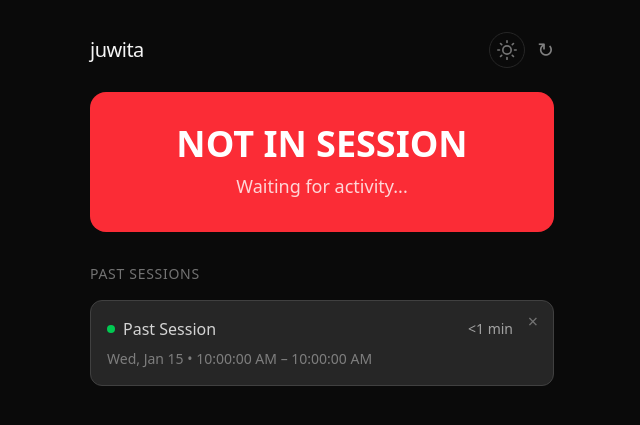
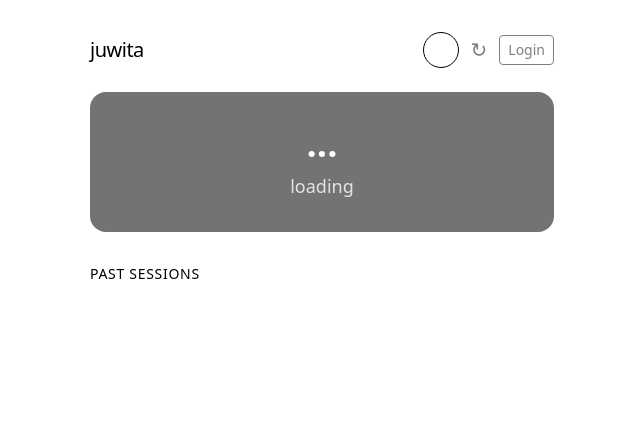
Before and after one commit to jacerniello/juwita, a Django app: page / in a window 1280 px wide. Shown: the top 425 px of the page, without its empty margins (318-958 px from the left). Run offline with Django 5.2, Linux system fonts and the light colour scheme; tables that the repository leaves empty hold one stand-in row (values such as "Sample post"); style sheets or scripts are compiled from the project's sources; some libraries are stand-ins or nearby versions.

Commit message:
Add admin authentication for editing sessions
- Login/logout system using Django auth
- Non-admin users can view sessions, notes, photos (read-only)
- Admin users can edit times, notes, upload/delete photos, delete sessions
- Delete buttons hidden for non-admin users
- Login modal for admin authentication

Co-Authored-By: Claude Opus 4.5 <noreply@anthropic.com>

```diff
--- a/juwita/activity/templates/activity/index.html
+++ b/juwita/activity/templates/activity/index.html
@@ -23,6 +23,7 @@
                     </svg>
                 </button>
                 <button id="refreshButton" class="opacity-50 hover:opacity-100 transition-all text-xl">↻</button>
+                <button id="authButton" class="opacity-50 hover:opacity-100 transition-all text-sm px-2 py-1 rounded border border-current">Login</button>
             </div>
         </div>
 
@@ -50,8 +51,8 @@
 
             <input type="hidden" id="modal-meeting-id">
 
-            <!-- Time inputs -->
-            <div class="grid grid-cols-2 gap-4 mb-4">
+            <!-- Time inputs (admin only) -->
+            <div id="modal-times" class="grid grid-cols-2 gap-4 mb-4 hidden">
                 <div>
                     <label class="block text-sm opacity-60 mb-1">Start Time</label>
                     <input type="datetime-local" id="modal-start" class="w-full px-3 py-2 rounded-lg modal-input">
@@ -61,25 +62,49 @@
                     <input type="datetime-local" id="modal-end" class="w-full px-3 py-2 rounded-lg modal-input">
                 </div>
             </div>
+            <!-- Time display (non-admin) -->
+            <div id="modal-times-readonly" class="mb-4">
+                <p class="text-sm opacity-60 mb-1">Time</p>
+                <p id="modal-time-display" class="text-lg"></p>
+            </div>
 
             <!-- Notes -->
             <div class="mb-4">
                 <label class="block text-sm opacity-60 mb-1">Notes</label>
-                <textarea id="modal-notes" rows="4" class="w-full px-3 py-2 rounded-lg modal-input resize-none" placeholder="Add notes..."></textarea>
+                <textarea id="modal-notes" rows="4" class="w-full px-3 py-2 rounded-lg modal-input resize-none" placeholder="No notes yet"></textarea>
             </div>
 
             <!-- Photos -->
             <div class="mb-4">
                 <label class="block text-sm opacity-60 mb-2">Photos</label>
                 <div id="modal-photos" class="grid grid-cols-3 gap-2 mb-2"></div>
-                <label class="inline-flex items-center gap-2 px-4 py-2 rounded-lg cursor-pointer modal-upload-btn">
+                <label id="photo-upload-btn" class="inline-flex items-center gap-2 px-4 py-2 rounded-lg cursor-pointer modal-upload-btn hidden">
                     <span>+ Add Photo</span>
                     <input type="file" id="photo-input" accept="image/*" class="hidden" onchange="uploadPhoto()">
                 </label>
             </div>
 
-            <!-- Save button -->
-            <button onclick="saveSession()" class="w-full py-3 rounded-lg bg-green-500 text-white font-medium hover:bg-green-600 transition-colors">Save Changes</button>
+            <!-- Save button (admin only) -->
+            <button id="modal-save-btn" onclick="saveSession()" class="w-full py-3 rounded-lg bg-green-500 text-white font-medium hover:bg-green-600 transition-colors hidden">Save Changes</button>
+        </div>
+    </div>
+
+    <!-- Login Modal -->
+    <div id="login-modal" class="fixed inset-0 z-50 hidden">
+        <div class="absolute inset-0 bg-black/50" onclick="closeLoginModal()"></div>
+        <div class="absolute top-1/2 left-1/2 -translate-x-1/2 -translate-y-1/2 w-full max-w-sm modal-content rounded-2xl p-6">
+            <button onclick="closeLoginModal()" class="absolute top-4 right-4 text-2xl opacity-50 hover:opacity-100">&times;</button>
+            <h2 class="text-xl font-medium mb-6">Admin Login</h2>
+            <div class="mb-4">
+                <label class="block text-sm opacity-60 mb-1">Username</label>
+                <input type="text" id="login-username" class="w-full px-3 py-2 rounded-lg modal-input">
+            </div>
+            <div class="mb-4">
+                <label class="block text-sm opacity-60 mb-1">Password</label>
+                <input type="password" id="login-password" class="w-full px-3 py-2 rounded-lg modal-input" onkeypress="if(event.key==='Enter')doLogin()">
+            </div>
+            <p id="login-error" class="text-red-500 text-sm mb-4 hidden">Invalid credentials</p>
+            <button onclick="doLogin()" class="w-full py-3 rounded-lg bg-green-500 text-white font-medium hover:bg-green-600 transition-colors">Login</button>
         </div>
     </div>
 
@@ -174,6 +199,68 @@
             localStorage.setItem('theme', isDark ? 'dark' : 'light');
             applyTheme();
         });
+
+        // Auth
+        let isAdmin = false;
+        function checkAuth() {
+            fetch('/api/auth/status/')
+                .then(r => r.json())
+                .then(data => {
+                    isAdmin = data.authenticated;
+                    updateAuthUI();
+                });
+        }
+
+        function updateAuthUI() {
+            const btn = document.getElementById('authButton');
+            btn.textContent = isAdmin ? 'Logout' : 'Login';
+        }
+
+        function openLoginModal() {
+            document.getElementById('login-modal').classList.remove('hidden');
+            document.getElementById('login-error').classList.add('hidden');
+        }
+
+        function closeLoginModal() {
+            document.getElementById('login-modal').classList.add('hidden');
+        }
+
+        function doLogin() {
+            const username = document.getElementById('login-username').value;
+            const password = document.getElementById('login-password').value;
+            fetch('/api/auth/login/', {
+                method: 'POST',
+                headers: { 'Content-Type': 'application/json' },
+                body: JSON.stringify({ username, password })
+            })
+            .then(r => {
+                if (r.ok) {
+                    closeLoginModal();
+                    isAdmin = true;
+                    updateAuthUI();
+                    lastMeetingsHash = null;
+                    loadMeetings();
+                } else {
+                    document.getElementById('login-error').classList.remove('hidden');
+                }
+            });
+        }
+
+        function doLogout() {
+            fetch('/api/auth/logout/').then(() => {
+                isAdmin = false;
+                updateAuthUI();
+                lastMeetingsHash = null;
+                loadMeetings();
+            });
+        }
+
+        document.getElementById('authButton').addEventListener('click', () => {
+            if (isAdmin) doLogout();
+            else openLoginModal();
+        });
+
+        checkAuth();
 
         // Utilities
         function formatTime(isoString) {
@@ -285,9 +372,10 @@
                         sessionsEl.innerHTML = '<p class="opacity-40 text-sm py-4 text-center">No sessions recorded yet</p>';
                     } else {
                         sessionsEl.innerHTML = entries.slice(0, 15).map(e => {
+                            const deleteBtn = isAdmin ? `<button onclick="event.stopPropagation(); deleteSession(${e.id})" class="delete-btn" style="position: absolute; top: 8px; right: 8px; width: 24px; height: 24px; display: flex; align-items: center; justify-content: center; font-size: 18px; background: none; border: none; cursor: pointer;">&times;</button>` : '';
                             return `<div class="session-card rounded-xl p-4 transition-all cursor-pointer" style="position: relative;" onclick="openSession(${e.id})">
-                                <button onclick="event.stopPropagation(); deleteSession(${e.id})" class="delete-btn" style="position: absolute; top: 8px; right: 8px; width: 24px; height: 24px; display: flex; align-items: center; justify-content: center; font-size: 18px; background: none; border: none; cursor: pointer;">&times;</button>
-                                <div class="flex justify-between items-center mb-2" style="padding-right: 24px;">
+                                ${deleteBtn}
+                                <div class="flex justify-between items-center mb-2" style="padding-right: ${isAdmin ? '24px' : '0'};">`;
                                     <span class="inline-flex items-center gap-2">
                                         <span class="w-2 h-2 rounded-full bg-green-500"></span>
                                         <span class="font-medium text-green-600 session-text">Past Session</span>
@@ -320,6 +408,20 @@
                     document.getElementById('modal-start').value = data.start.slice(0, 16);
                     document.getElementById('modal-end').value = data.end ? data.end.slice(0, 16) : '';
                     document.getElementById('modal-notes').value = data.notes || '';
+                    document.getElementById('modal-notes').readOnly = !isAdmin;
+
+                    // Show time display for non-admin
+                    const startDate = new Date(data.start);
+                    const endDate = data.end ? new Date(data.end) : null;
+                    document.getElementById('modal-time-display').textContent =
+                        formatDate(data.start) + ' • ' + formatTime(data.start) + (endDate ? ' – ' + formatTime(data.end) : '');
+
+                    // Toggle admin/non-admin elements
+                    document.getElementById('modal-times').classList.toggle('hidden', !isAdmin);
+                    document.getElementById('modal-times-readonly').classList.toggle('hidden', isAdmin);
+                    document.getElementById('modal-save-btn').classList.toggle('hidden', !isAdmin);
+                    document.getElementById('photo-upload-btn').classList.toggle('hidden', !isAdmin);
+
                     renderPhotos(data.photos);
                     document.getElementById('modal').classList.remove('hidden');
                 });
@@ -334,12 +436,13 @@
             if (photos.length === 0) {
                 container.innerHTML = '<p class="col-span-3 text-sm opacity-40">No photos yet</p>';
             } else {
-                container.innerHTML = photos.map(p => `
-                    <div class="relative group">
-                        <img src="${p.url}" class="w-full h-20 object-cover rounded-lg">
-                        <button onclick="deletePhoto(${p.id})" class="absolute top-1 right-1 w-5 h-5 bg-red-500 text-white rounded-full text-xs opacity-0 group-hover:opacity-100 transition-opacity">&times;</button>
-                    </div>
-                `).join('');
+                container.innerHTML = photos.map(p => {
+                    const deleteBtn = isAdmin ? `<button onclick="deletePhoto(${p.id})" class="absolute top-1 right-1 w-5 h-5 bg-red-500 text-white rounded-full text-xs opacity-0 group-hover:opacity-100 transition-opacity">&times;</button>` : '';
+                    return `<div class="relative group">
+                        <img src="${p.url}" class="w-full h-20 object-cover rounded-lg cursor-pointer" onclick="window.open('${p.url}', '_blank')">
+                        ${deleteBtn}
+                    </div>`;
+                }).join('');
             }
         }
 
--- a/juwita/activity/urls.py
+++ b/juwita/activity/urls.py
@@ -15,4 +15,10 @@ urlpatterns = [
     path('api/meetings/<int:meeting_id>/photos', views.meeting_photos),
     path('api/meetings/<int:meeting_id>/photos/<int:photo_id>/', views.delete_photo, name='delete_photo'),
     path('api/meetings/<int:meeting_id>/photos/<int:photo_id>', views.delete_photo),
+    path('api/auth/status/', views.auth_status, name='auth_status'),
+    path('api/auth/status', views.auth_status),
+    path('api/auth/login/', views.auth_login, name='auth_login'),
+    path('api/auth/login', views.auth_login),
+    path('api/auth/logout/', views.auth_logout, name='auth_logout'),
+    path('api/auth/logout', views.auth_logout),
 ]
--- a/juwita/activity/views.py
+++ b/juwita/activity/views.py
@@ -1,10 +1,20 @@
 from django.shortcuts import render
 from django.http import JsonResponse
 from django.views.decorators.csrf import csrf_exempt
+from django.contrib.auth import authenticate, login, logout
 from django.utils import timezone
 from datetime import datetime
 from .models import Log, Meeting, MeetingPhoto
 import json
+
+
+def require_admin(view_func):
+    """Decorator to require admin authentication."""
+    def wrapper(request, *args, **kwargs):
+        if not request.user.is_authenticated:
+            return JsonResponse({"error": "Authentication required"}, status=401)
+        return view_func(request, *args, **kwargs)
+    return wrapper
 
 
 @csrf_exempt
@@ -103,6 +113,8 @@ def meeting_detail(request, meeting_id):
         })
 
     elif request.method == "PATCH":
+        if not request.user.is_authenticated:
+            return JsonResponse({"error": "Authentication required"}, status=401)
         data = json.loads(request.body)
         if "notes" in data:
             meeting.notes = data["notes"]
@@ -114,6 +126,8 @@ def meeting_detail(request, meeting_id):
         return JsonResponse({"success": True})
 
     elif request.method == "DELETE":
+        if not request.user.is_authenticated:
+            return JsonResponse({"error": "Authentication required"}, status=401)
         meeting.delete()
         return JsonResponse({"success": True})
 
@@ -129,6 +143,8 @@ def meeting_photos(request, meeting_id):
         return JsonResponse({"error": "Meeting not found"}, status=404)
 
     if request.method == "POST":
+        if not request.user.is_authenticated:
+            return JsonResponse({"error": "Authentication required"}, status=401)
         if "photo" not in request.FILES:
             return JsonResponse({"error": "No photo provided"}, status=400)
         photo = MeetingPhoto.objects.create(meeting=meeting, image=request.FILES["photo"])
@@ -141,6 +157,8 @@ def meeting_photos(request, meeting_id):
 def delete_photo(request, meeting_id, photo_id):
     """Delete a photo from a meeting."""
     if request.method == "DELETE":
+        if not request.user.is_authenticated:
+            return JsonResponse({"error": "Authentication required"}, status=401)
         try:
             photo = MeetingPhoto.objects.get(id=photo_id, meeting_id=meeting_id)
             photo.image.delete()
@@ -151,5 +169,32 @@ def delete_photo(request, meeting_id, photo_id):
     return JsonResponse({"error": "Invalid request"}, status=400)
 
 
+def auth_status(request):
+    """Check if user is authenticated."""
+    return JsonResponse({
+        "authenticated": request.user.is_authenticated,
+        "username": request.user.username if request.user.is_authenticated else None
+    })
+
+
+@csrf_exempt
+def auth_login(request):
+    """Login endpoint."""
+    if request.method == "POST":
+        data = json.loads(request.body)
+        user = authenticate(request, username=data.get("username"), password=data.get("password"))
+        if user is not None:
+            login(request, user)
+            return JsonResponse({"success": True, "username": user.username})
+        return JsonResponse({"error": "Invalid credentials"}, status=401)
+    return JsonResponse({"error": "Invalid request"}, status=400)
+
+
+def auth_logout(request):
+    """Logout endpoint."""
+    logout(request)
+    return JsonResponse({"success": True})
+
+
 def index(request):
     return render(request, 'activity/index.html')
```
